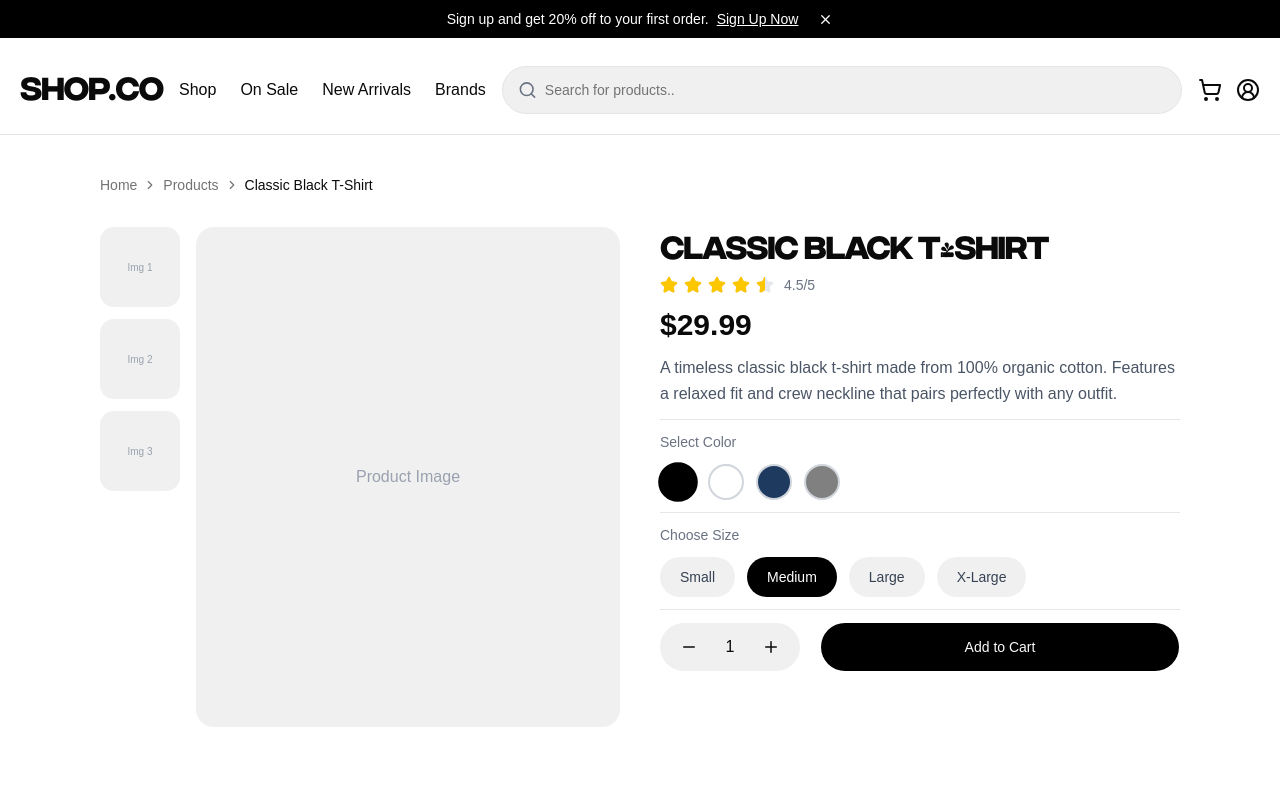
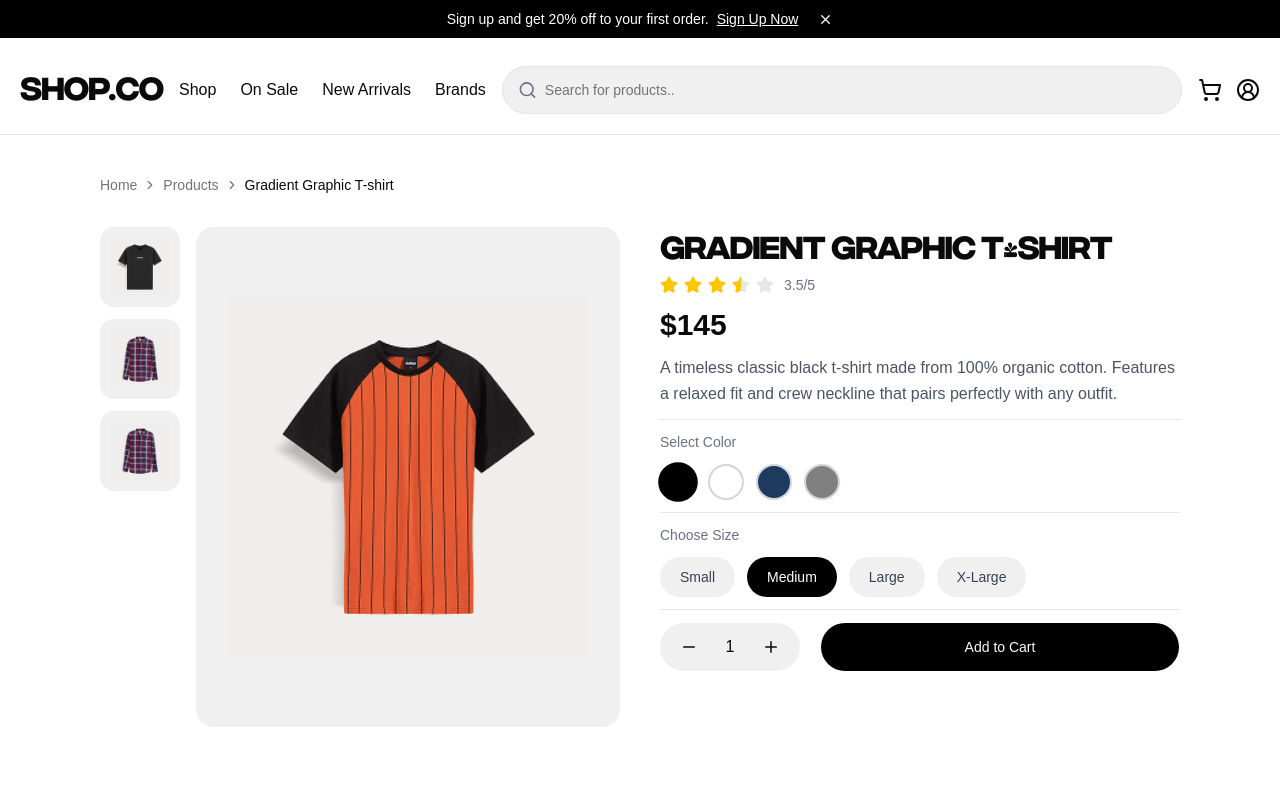
Before and after one commit to MohamedBadrr/hoodzy, a React (Vite) app: page /products/1 in a window 1280 px wide. Shown: the top 800 px of the page. Built offline with nearby package versions, Linux system fonts and the light colour scheme.

Commit message:
feat: add product links, enhance product gallery, and update single product page

```diff
--- /dev/null
+++ b/src/constants/index.ts
@@ -0,0 +1,18 @@
+  export const links = [
+    {
+      link: "/shop",
+      title: "Shop",
+    },
+    {
+      link: "/shop",
+      title: "On Sale",
+    },
+    {
+      link: "/shop",
+      title: "New Arrivals",
+    },
+    {
+      link: "/shop",
+      title: "Brands",
+    },
+  ];
--- a/src/features/header/Navbar.tsx
+++ b/src/features/header/Navbar.tsx
@@ -20,6 +20,7 @@ import {
   DrawerTrigger,
 } from "../../components/ui/drawer";
 import { useAuthStore } from "../../store/authStore";
+import { links } from "../../constants";
 
 const Navbar = () => {
   const [isMenuOpen, setIsMenuOpen] = useState(false);
@@ -33,24 +34,6 @@ const Navbar = () => {
     navigate("/login");
   };
 
-  const links = [
-    {
-      link: "/shop",
-      title: "Shop",
-    },
-    {
-      link: "/sale",
-      title: "On Sale",
-    },
-    {
-      link: "/new",
-      title: "New Arrivals",
-    },
-    {
-      link: "/brands",
-      title: "Brands",
-    },
-  ];
   return (
     <div className="flex items-center justify-center flex-col w-full">
       <UpperHeader />
--- a/src/features/products/components/ProductFilters.tsx
+++ b/src/features/products/components/ProductFilters.tsx
@@ -25,7 +25,6 @@ const sizes = [
   "3X-Large",
   "4X-Large",
 ];
-const dressStyles = ["Casual", "Formal", "Party", "Gym"];
 
 export default function ProductFilters() {
   return (
@@ -92,22 +91,6 @@ export default function ProductFilters() {
         </div>
       </div>
 
-      <div className="border-t border-black/10 pt-5">
-        <h3 className="text-base font-bold text-black">Dress Style</h3>
-        <div className="mt-3">
-          {dressStyles.map((style) => (
-            <button
-              key={style}
-              type="button"
-              className="flex w-full items-center justify-between py-2 text-left text-sm text-black/60 transition-colors hover:text-black"
-            >
-              {style}
-              <ChevronRight className="size-4" />
-            </button>
-          ))}
-        </div>
-      </div>
-
       <Button className="h-12 w-full py-0">Apply Filter</Button>
     </div>
   );
--- a/src/features/products/data/products.ts
+++ b/src/features/products/data/products.ts
@@ -12,6 +12,10 @@ export type Product = {
   rating: number;
   image: string;
   category: string;
+  images?: {
+    name: string;
+    src: string;
+  }[];
 };
 
 export const catalogProducts: Product[] = [
@@ -24,6 +28,20 @@ export const catalogProducts: Product[] = [
     rating: 3.5,
     image: tShirt,
     category: "T-shirts",
+        images: [
+      {
+        name:"image1",
+        src:blackShirt
+      },
+      {
+        name:"image2",
+        src:shirt
+      },
+      {
+        name:"image3",
+        src:shirt
+      },
+   ],
   },
   {
     id: 2,
@@ -34,6 +52,20 @@ export const catalogProducts: Product[] = [
     rating: 4.5,
     image: blackShirt,
     category: "T-shirts",
+        images: [
+      {
+        name:"image1",
+        src:blackShirt
+      },
+      {
+        name:"image2",
+        src:shirt
+      },
+      {
+        name:"image3",
+        src:shirt
+      },
+   ],
   },
   {
     id: 3,
@@ -44,6 +76,20 @@ export const catalogProducts: Product[] = [
     rating: 5,
     image: blackShirt,
     category: "T-shirts",
+        images: [
+      {
+        name:"image1",
+        src:blackShirt
+      },
+      {
+        name:"image2",
+        src:shirt
+      },
+      {
+        name:"image3",
+        src:shirt
+      },
+   ],
   },
   {
     id: 4,
@@ -54,6 +100,20 @@ export const catalogProducts: Product[] = [
     rating: 3.5,
     image: jeans,
     category: "Jeans",
+        images: [
+      {
+        name:"image1",
+        src:blackShirt
+      },
+      {
+        name:"image2",
+        src:shirt
+      },
+      {
+        name:"image3",
+        src:shirt
+      },
+   ],
   },
   {
     id: 5,
@@ -62,6 +122,20 @@ export const catalogProducts: Product[] = [
     rating: 4.5,
     image: shirt,
     category: "Shirts",
+        images: [
+      {
+        name:"image1",
+        src:blackShirt
+      },
+      {
+        name:"image2",
+        src:shirt
+      },
+      {
+        name:"image3",
+        src:shirt
+      },
+   ],
   },
   {
     id: 6,
@@ -72,6 +146,20 @@ export const catalogProducts: Product[] = [
     rating: 4.5,
     image: tShirt,
     category: "T-shirts",
+        images: [
+      {
+        name:"image1",
+        src:blackShirt
+      },
+      {
+        name:"image2",
+        src:shirt
+      },
+      {
+        name:"image3",
+        src:shirt
+      },
+   ],
   },
   {
     id: 7,
@@ -82,6 +170,20 @@ export const catalogProducts: Product[] = [
     rating: 5,
     image: shirt,
     category: "Shirts",
+        images: [
+      {
+        name:"image1",
+        src:blackShirt
+      },
+      {
+        name:"image2",
+        src:shirt
+      },
+      {
+        name:"image3",
+        src:shirt
+      },
+   ],
   },
   {
     id: 8,
@@ -90,6 +192,20 @@ export const catalogProducts: Product[] = [
     rating: 4,
     image: tShirt,
     category: "T-shirts",
+        images: [
+      {
+        name:"image1",
+        src:blackShirt
+      },
+      {
+        name:"image2",
+        src:shirt
+      },
+      {
+        name:"image3",
+        src:shirt
+      },
+   ],
   },
   {
     id: 9,
@@ -98,6 +214,20 @@ export const catalogProducts: Product[] = [
     rating: 3,
     image: jeans,
     category: "Shorts",
+        images: [
+      {
+        name:"image1",
+        src:blackShirt
+      },
+      {
+        name:"image2",
+        src:shirt
+      },
+      {
+        name:"image3",
+        src:shirt
+      },
+   ],
   },
 ];
 
@@ -109,6 +239,20 @@ export const newArrivalProducts: Product[] = [
     rating: 4.5,
     image: blackShirt,
     category: "T-Shirts",
+    images: [
+      {
+        name:"image1",
+        src:blackShirt
+      },
+      {
+        name:"image2",
+        src:shirt
+      },
+      {
+        name:"image3",
+        src:shirt
+      },
+   ],
   },
   {
     id: 2,
@@ -119,6 +263,20 @@ export const newArrivalProducts: Product[] = [
     rating: 3.5,
     image: jeans,
     category: "Jeans",
+        images: [
+      {
+        name:"image1",
+        src:blackShirt
+      },
+      {
+        name:"image2",
+        src:shirt
+      },
+      {
+        name:"image3",
+        src:shirt
+      },
+   ],
   },
   {
     id: 3,
@@ -127,6 +285,20 @@ export const newArrivalProducts: Product[] = [
     rating: 4.5,
     image: shirt,
     category: "Shirts",
+        images: [
+      {
+        name:"image1",
+        src:blackShirt
+      },
+      {
+        name:"image2",
+        src:shirt
+      },
+      {
+        name:"image3",
+        src:shirt
+      },
+   ],
   },
   {
     id: 4,
@@ -137,5 +309,19 @@ export const newArrivalProducts: Product[] = [
     rating: 4.5,
     image: tShirt,
     category: "T-Shirts",
+        images: [
+      {
+        name:"image1",
+        src:blackShirt
+      },
+      {
+        name:"image2",
+        src:shirt
+      },
+      {
+        name:"image3",
+        src:shirt
+      },
+   ],
   },
 ];
--- a/src/features/singleProduct/components/ProductGallery.tsx
+++ b/src/features/singleProduct/components/ProductGallery.tsx
@@ -1,25 +1,108 @@
+import { useEffect, useState } from "react";
+import { cn } from "../../../lib/utils";
+
+type ProductImage = {
+  name: string;
+  src?: string;
+};
+
 type ProductGalleryProps = {
+  productImages?: ProductImage[];
   imageCount?: number;
+  baseImage?: string;
+  baseImageAlt?: string;
 };
 
 export default function ProductGallery({
+  productImages = [],
   imageCount = 3,
+  baseImage,
+  baseImageAlt = "Product image",
 }: ProductGalleryProps) {
+  const [selectedImageIndex, setSelectedImageIndex] = useState<number | null>(
+    null,
+  );
+  const [failedImages, setFailedImages] = useState<Record<number, boolean>>({});
+  const productImageKey = productImages
+    .map((image) => `${image.name}:${image.src ?? ""}`)
+    .join("|");
+
+  const galleryItems: ProductImage[] =
+    productImages.length > 0
+      ? productImages
+      : Array.from({ length: imageCount }, (_, index) => ({
+          name: `Image ${index + 1}`,
+        }));
+
+  const selectedImage =
+    selectedImageIndex === null ? null : galleryItems[selectedImageIndex];
+  const fullImageSrc = selectedImage?.src ?? baseImage;
+  const fullImageAlt = selectedImage?.name ?? baseImageAlt;
+  const hasFullImage =
+    Boolean(fullImageSrc) &&
+    (selectedImageIndex === null || !failedImages[selectedImageIndex]);
+
+  useEffect(() => {
+    // eslint-disable-next-line react-hooks/set-state-in-effect
+    setSelectedImageIndex(null);
+    setFailedImages({});
+  }, [baseImage, productImageKey]);
+
+  const handleImageError = (index: number) => {
+    setFailedImages((prev) => ({ ...prev, [index]: true }));
+  };
+
   return (
-    <div className="flex flex-col-reverse md:flex-row flex-1 gap-4">
-      <div className="flex  flex-row lg:flex-col gap-3">
-        {Array.from({ length: imageCount }).map((_, index) => (
-          <button
-            key={index}
-            type="button"
-            className="flex h-20 w-20 cursor-pointer items-center justify-center rounded-xl border-2 border-transparent bg-[#F0F0F0] transition-all hover:border-black"
-          >
-            <span className="text-[10px] text-gray-400">Img {index + 1}</span>
-          </button>
-        ))}
+    <div className="flex flex-1 flex-col-reverse gap-4 md:flex-row">
+      <div className="flex flex-row gap-3 lg:flex-col">
+        {galleryItems.map((image, index) => {
+          const hasImage = Boolean(image.src) && !failedImages[index];
+
+          return (
+            <button
+              key={`${image.name}-${index}`}
+              type="button"
+              onClick={() => setSelectedImageIndex(index)}
+              className={cn(
+                "flex h-20 w-20 cursor-pointer items-center justify-center overflow-hidden rounded-xl border-2 bg-[#F0F0F0] transition-all hover:border-black",
+                selectedImageIndex === index
+                  ? "border-black"
+                  : "border-transparent",
+              )}
+              aria-label={`Show ${image.name}`}
+            >
+              {hasImage ? (
+                <img
+                  src={image.src}
+                  alt={image.name}
+                  onError={() => handleImageError(index)}
+                  className="h-full w-full object-contain p-2"
+                />
+              ) : (
+                <span className="text-[10px] text-gray-400">
+                  Img {index + 1}
+                </span>
+              )}
+            </button>
+          );
+        })}
       </div>
-      <div className="flex h-125 flex-1 items-center justify-center rounded-2xl bg-[#F0F0F0]">
-        <span className="text-gray-400">Product Image</span>
+
+      <div className="flex h-125 flex-1 items-center justify-center overflow-hidden rounded-2xl bg-[#F0F0F0]">
+        {hasFullImage ? (
+          <img
+            src={fullImageSrc}
+            alt={fullImageAlt}
+            onError={() => {
+              if (selectedImageIndex !== null) {
+                handleImageError(selectedImageIndex);
+              }
+            }}
+            className="h-full w-full object-contain p-8"
+          />
+        ) : (
+          <span className="text-gray-400">Product Image</span>
+        )}
       </div>
     </div>
   );
--- a/src/pages/Products.tsx
+++ b/src/pages/Products.tsx
@@ -15,7 +15,7 @@ const Products = () => {
         />
 
         <div className="grid gap-6 lg:grid-cols-[295px_1fr]">
-          <aside className="hidden rounded-[20px] border border-black/10 p-6 lg:block">
+          <aside className="hidden h-fit rounded-[20px] border border-black/10 p-6 lg:block">
             <ProductFilters />
           </aside>
 
--- a/src/pages/SingleProduct.tsx
+++ b/src/pages/SingleProduct.tsx
@@ -4,6 +4,7 @@ import BreadcrumbTrail from "../components/shared/BreadcrumbTrail";
 import ProductGallery from "../features/singleProduct/components/ProductGallery";
 import ProductInfo from "../features/singleProduct/components/ProductInfo";
 import ProductTabs from "../features/singleProduct/components/ProductTabs";
+import { catalogProducts } from "../features/products/data/products";
 
 const mockProducts = [
   {
@@ -131,7 +132,13 @@ const SingleProduct = () => {
   const [selectedColor, setSelectedColor] = useState("Black");
 
   const product =
-    mockProducts.find((p) => p.id === Number(id)) || mockProducts[0];
+    catalogProducts.find((p) => p.id === Number(id)) ?? catalogProducts[0];
+  const productDetails = {
+    ...product,
+    description:
+      mockProducts.find((p) => p.id === product.id)?.description ??
+      `A premium ${product.category.toLowerCase()} piece designed for everyday comfort and easy styling.`,
+  };
 
   return (
     <div>
@@ -146,10 +153,14 @@ const SingleProduct = () => {
         />
 
         <div className="flex gap-10 flex-col lg:flex-row">
-          <ProductGallery />
+          <ProductGallery
+            baseImage={product.image}
+            baseImageAlt={product.name}
+            productImages={product.images || []}
+          />
 
           <ProductInfo
-            product={product}
+            product={productDetails}
             colors={colors}
             sizes={sizes}
             selectedColor={selectedColor}
```
